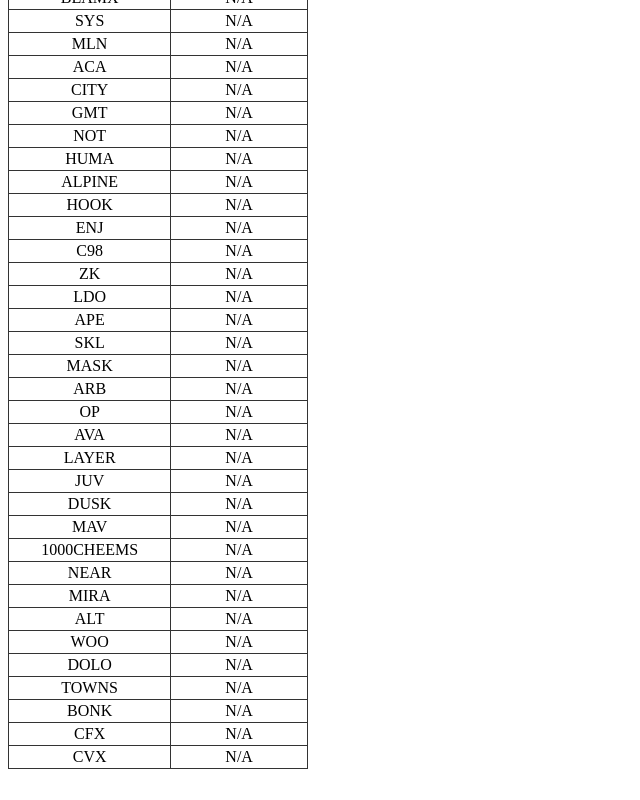
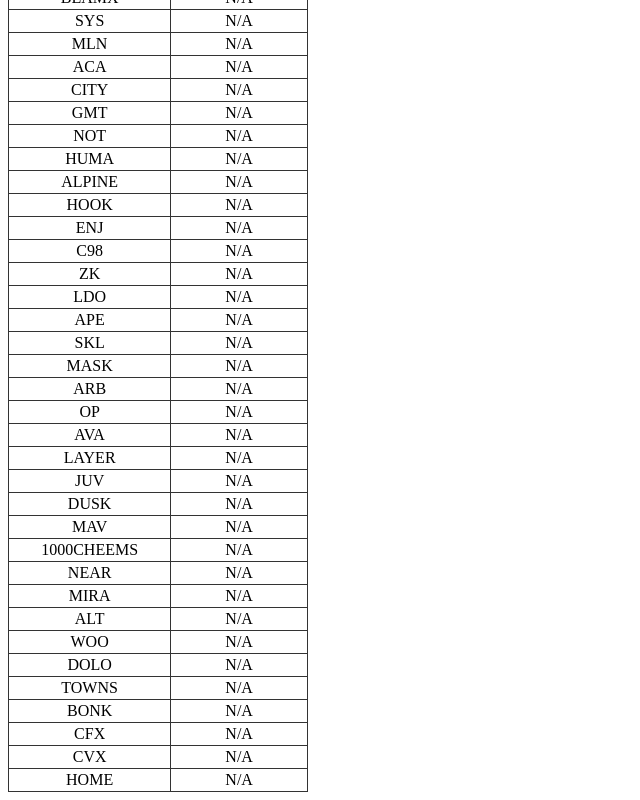
Before and after one commit to ammadahmed146/BNB-Cal, a plain HTML site: page index.html in a window 1280 px wide. Shown: the part 920-1720 px from the top of the page, without its empty margins (0-640 px from the left). Before the commit the page ends 1697 px from the top, so only its background shows below. Drawn offline with Linux system fonts and the light colour scheme; no server answers.

Commit message:
Update index.html

```diff
--- a/index.html
+++ b/index.html
@@ -35,7 +35,7 @@ const coins = [
 "ACA","CITY","GMT","NOT","HUMA","ALPINE","HOOK","ENJ","C98","ZK",
 "LDO","APE","SKL","MASK","ARB","OP","AVA","LAYER","JUV","DUSK",
 "MAV","1000CHEEMS","NEAR","MIRA","ALT","WOO","DOLO","TOWNS","BONK",
-"CFX","CVX" ];
+"CFX","CVX","HOME" ];
 
 const symbols = coins.map(coin => coin + "USDT");
 const table = document.getElementById("cryptoTable");
```
